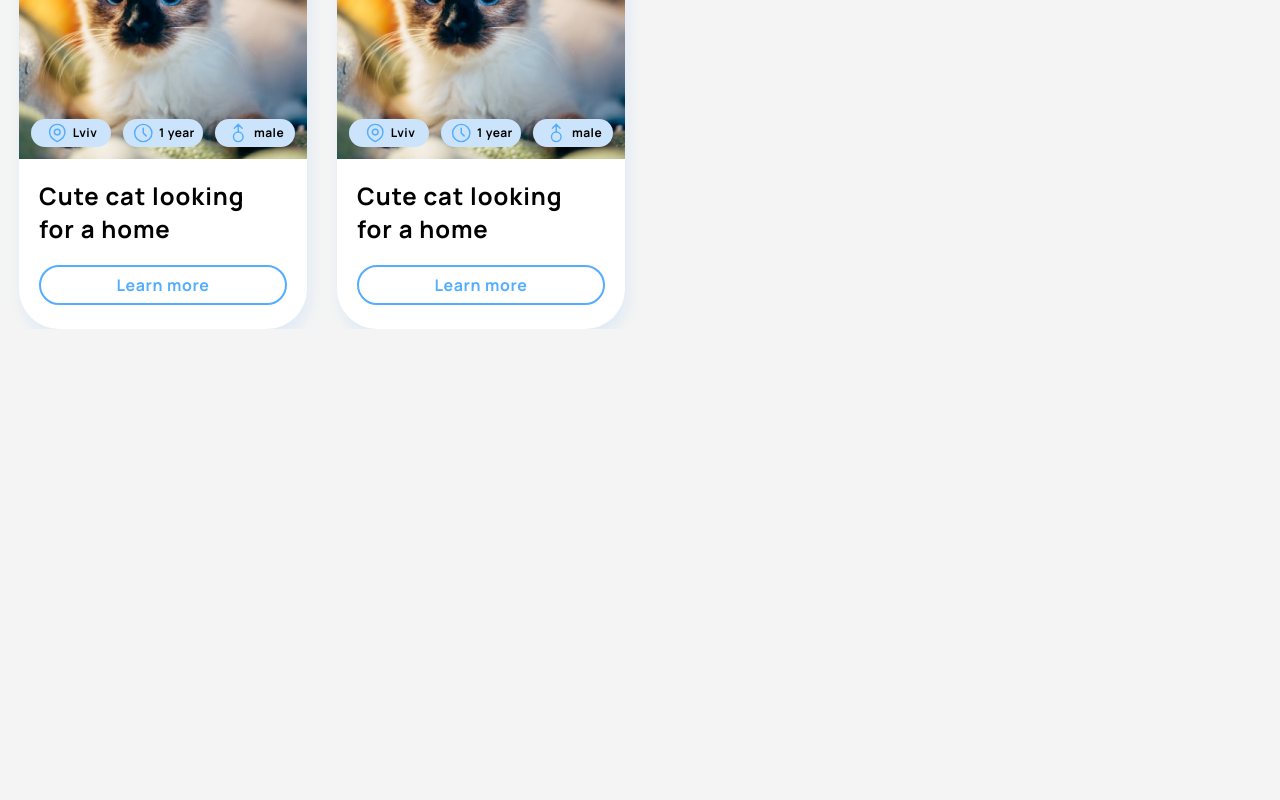
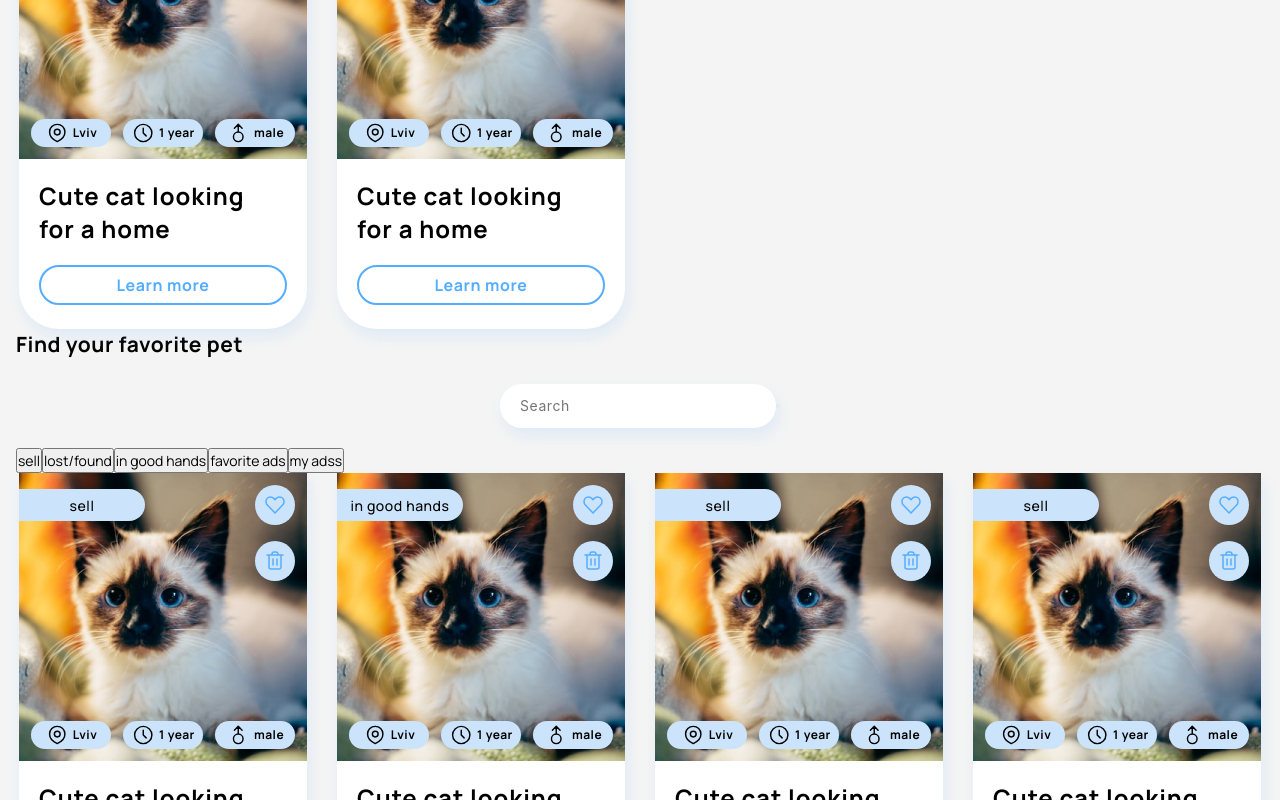
Before and after one commit to AntonBabenko96/react-node-team-app, a React (Create React App) app: page /react-node-team-app/notices/sell in a window 1280 px wide. Shown: the part 920-1720 px from the top of the page. Before the commit the page ends 1249 px from the top, so only its background shows below. Built offline with nearby package versions, Linux system fonts and the light colour scheme.

Commit message:
Added some button

```diff
--- a/package.json
+++ b/package.json
@@ -13,13 +13,14 @@
     "@testing-library/user-event": "^13.5.0",
     "axios": "^1.3.4",
     "formik": "^2.2.9",
+    "nanoid": "^4.0.2",
     "notiflix": "^3.2.6",
-    "nanoid": "^4.0.2",
     "prop-types": "^15.8.1",
     "react": "^18.1.0",
     "react-dom": "^18.1.0",
     "react-icons": "^4.8.0",
     "react-loader-spinner": "^5.3.4",
+    "react-paginate": "^8.2.0",
     "react-redux": "^8.0.5",
     "react-responsive": "^9.0.2",
     "react-router-dom": "^6.9.0",
--- a/src/components/NoticeCategoryItem/NoticeCategoryItem.jsx
+++ b/src/components/NoticeCategoryItem/NoticeCategoryItem.jsx
@@ -1,4 +1,5 @@
 import { ReactComponent as FavoriteIcon } from 'img/svg/heart.svg';
+import { ReactComponent as TrashIcon } from 'img/svg/trash.svg';
 import { ReactComponent as LocationIcon } from 'img/svg/location.svg';
 import { ReactComponent as ClockIcon } from 'img/svg/clock.svg';
 import { ReactComponent as MaleIcon } from 'img/svg/male.svg';
@@ -8,36 +9,45 @@ import s from './NoticeCategoryItem.module.scss';
 
 export default function NoticeCategoryItem({
   category,
+  title,
   place,
   age,
   sex,
   kind,
+  onBtnClick,
 }) {
   return (
     <li className={s.item}>
       <div className={s.category}>
         <p className={s.categoryText}>{category}</p>
       </div>
-      <button className={s.favorite}>
-        <FavoriteIcon className={s.favoriteIcon} />
+      <button className={`${s.userBtn} ${s.favorite}`}>
+        <FavoriteIcon className={s.icon} />
+      </button>
+      <button className={`${s.userBtn} ${s.delete}`}>
+        <TrashIcon className={s.icon} />
       </button>
       <img className={s.img} src={kitten} alt="Pet" />
       <div className={s.wrapper}>
         <div className={s.box}>
-        <LocationIcon className={s.infoIcon} />
-        <p className={s.info}>{place}</p>
+          <LocationIcon className={`${s.icon} ${s.infoIcon}`} />
+          <p className={s.info}>{place}</p>
         </div>
         <div className={s.box}>
-        <ClockIcon className={s.infoIcon} />
-        <p className={s.info}>{age}</p>
+          <ClockIcon className={`${s.icon} ${s.infoIcon}`} />
+          <p className={s.info}>{age}</p>
         </div>
         <div className={s.box}>
-        <MaleIcon className={s.infoIcon} />
-        <p className={s.info}>{sex}</p>
+          <MaleIcon className={`${s.icon} ${s.infoIcon}`} />
+          <p className={s.info}>{sex}</p>
         </div>
       </div>
-      <h2 className={s.title}>Сute {kind} looking for a home</h2>
-      <button className={s.btn} type='button'>Learn more</button>
+      <h2 className={s.title}>
+        Сute {kind} looking for a home{title}
+      </h2>
+      <button className={s.btn} type="button" onClick={onBtnClick}>
+        Learn more
+      </button>
     </li>
   );
 }
--- a/src/components/NoticeCategoryItem/NoticeCategoryItem.module.scss
+++ b/src/components/NoticeCategoryItem/NoticeCategoryItem.module.scss
@@ -38,7 +38,7 @@
   @include main-font(500, 14px, calc(19 / 14));
 }
 
-.favorite {
+.userBtn {
   display: flex;
   align-items: center;
   justify-content: center;
@@ -46,14 +46,22 @@
   height: 40px;
   border: 1px solid transparent;
   border-radius: 50%;
+  cursor: pointer;
   position: absolute;
-  top: 12px;
   right: 12px;
   color: getColor('full-blue');
   background-color: getColor('light-blue');
 }
 
-.favoriteIcon {
+.favorite {
+  top: 12px;
+}
+
+.delete {
+  top: 68px;
+}
+
+.icon {
   width: 24px;
   height: 24px;
   stroke: getColor('full-blue');
@@ -101,17 +109,29 @@
   padding: 2px 4px;
   border-radius: 16px;
   background-color: getColor('light-blue');
+
+  &:hover {
+    color:#ffffff;
+    background-color: getColor('full-blue');
+  }
 }
 
 .info {
+  pointer-events: none;
+  color: inherit;
   @include main-font(600, 12px, calc(16 / 12));
+
+  // &:hover {
+  //   color: #ffffff;
+  // }
 }
 
 .infoIcon {
-  width: 24px;
-  height: 24px;
-  stroke: getColor('full-blue');
-  fill: transparent;
+  pointer-events: none;
+  stroke: currentColor;
+  // &:hover {
+  //   stroke: #ffffff;
+  // }
 }
 
 .title {
@@ -128,7 +148,14 @@
   padding: 7px 28px;
   border: 2px solid getColor('full-blue');
   border-radius: 40px;
+  cursor: pointer;
+  position: relative;
   color: getColor('full-blue');
   background-color: inherit;
   @include main-font(600, 16px, calc(22 / 16));
+
+  &:hover {
+    color: #ffffff;
+    background: linear-gradient(290.46deg, #419ef1 0%, #9bd0ff 107.89%);
+  }
 }
--- a/src/components/NoticesList/NoticesCategoriesList.jsx
+++ b/src/components/NoticesList/NoticesCategoriesList.jsx
@@ -1,70 +1,98 @@
-import NoticeCategoryItem from "components/NoticeCategoryItem/NoticeCategoryItem"
+import { useState } from 'react';
+import NoticeCategoryItem from 'components/NoticeCategoryItem/NoticeCategoryItem';
 
-import styles from "./NoticesCategoriesList.module.scss"
+import s from './NoticesCategoriesList.module.scss';
+import Modal from 'components/Modal/Modal';
 
 const tempNotices = [
   {
-        id: 1,
-        category: "sell",
-        imageURL: "",
-        place: "Lviv",
-        age: "1 year",
-        sex: "male",
-        kind: "cat"
+    _id: 1,
+    category: 'sell',
+    imageURL: '',
+    location: 'Lviv',
+    birth: '1 year',
+    sex: 'male',
+    kind: 'cat',
   },
   {
-        id: 2,
-        category: "in good hands",
-        imageURL: "",
-        place: "Lviv",
-        age: "1 year",
-        sex: "male",
-        kind: "cat"
+    _id: 2,
+    category: 'in good hands',
+    imageURL: '',
+    location: 'Lviv',
+    birth: '1 year',
+    sex: 'male',
+    kind: 'cat',
   },
   {
-        id: 3,
-        category: "sell",
-        imageURL: "",
-        place: "Lviv",
-        age: "1 year",
-        sex: "male",
-        kind: "cat"
+    _id: 3,
+    category: 'sell',
+    imageURL: '',
+    location: 'Lviv',
+    birth: '1 year',
+    sex: 'male',
+    kind: 'cat',
   },
   {
-        id: 4,
-        category: "sell",
-        imageURL: "",
-        place: "Lviv",
-        age: "1 year",
-        sex: "male",
-        kind: "cat"
+    _id: 4,
+    category: 'sell',
+    imageURL: '',
+    location: 'Lviv',
+    birth: '1 year',
+    sex: 'male',
+    kind: 'cat',
   },
   {
-        id: 5,
-        category: "sell",
-        imageURL: "",
-        place: "Lviv",
-        age: "1 year",
-        sex: "male",
-        kind: "cat"
+    _id: 5,
+    category: 'sell',
+    imageURL: '',
+    location: 'Lviv',
+    birth: '1 year',
+    sex: 'male',
+    kind: 'cat',
   },
   {
-        id: 6,
-        category: "sell",
-        imageURL: "",
-        place: "Lviv",
-        age: "1 year",
-        sex: "male",
-        kind: "cat"
-    }
-]
+    _id: 6,
+    category: 'sell',
+    imageURL: '',
+    location: 'Lviv',
+    birth: '1 year',
+    sex: 'male',
+    kind: 'cat',
+  },
+];
 
 export default function NoticesCategoriesList() {
-    const elements = tempNotices.map(({id, category, place, age, sex, kind }) => {
-        return <NoticeCategoryItem key={id} category={category} place={place} age={age} sex={sex} kind={kind}/>
-    })
+  const [showModal, setShowModal] = useState(false);
 
-    return <ul className={styles.list}>
-        {elements}
-    </ul>
+  const handleLearnMoreBtnClick = () => {
+    setShowModal(true);
   }
+
+  const onModalClose = () => {
+    setShowModal(false);
+  };
+
+  const elements = tempNotices.map(
+    ({ _id, category, title, location, birth, sex, kind }) => {
+      return (
+        <NoticeCategoryItem
+          key={_id}
+          category={category}
+          title={title}
+          place={location}
+          age={birth}
+          sex={sex}
+          kind={kind}
+          onBtnClick={handleLearnMoreBtnClick}
+        />
+      );
+    }
+  );
+
+  return (
+    <>
+      <ul className={s.list}>{elements}</ul>
+      {showModal && <Modal onClose={onModalClose}></Modal>}
+    </>
+  );
+}
--- a/src/components/SharedLayout/SharedLayout.jsx
+++ b/src/components/SharedLayout/SharedLayout.jsx
@@ -17,6 +17,7 @@ export default function SharedLayout() {
     <>
       <Header />
       <NoticesSearch />
+      <NoticesPage />
       <Routes>
         <Route path="/user" element={<UserPage />} />
         <Route path="/add-pet" element={<AddPetPage />} />
```
Also changed, not shown: src/components/Pagination/Pagination.jsx (added, +30 -0 lines), src/img/svg/trash.svg, 1 other file (tests, documents, lock files or other folders). Lines whose indentation alone changed are shown as unchanged.
